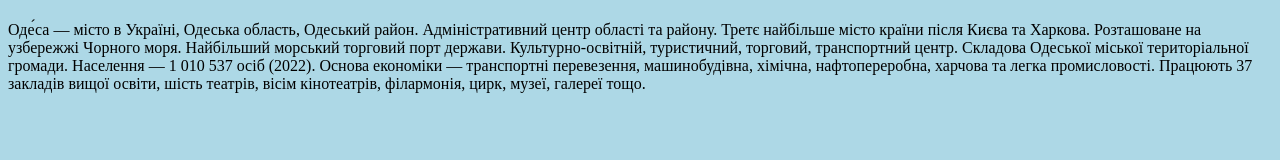
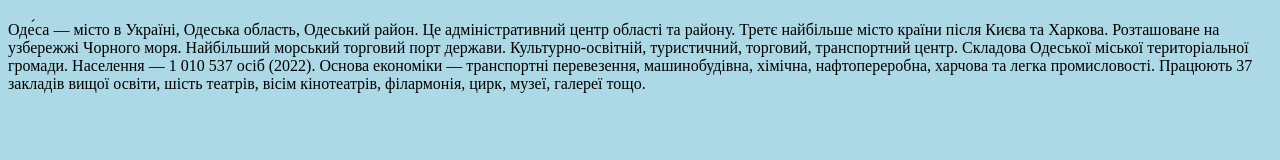
Before and after one commit to Artyom2012/artyom, a plain HTML site: page index.html in a window 1280 px wide. Drawn offline with Linux system fonts and the light colour scheme.

Commit message:
Update index.html

```diff
--- a/index.html
+++ b/index.html
@@ -5,7 +5,7 @@
 </head>
 <body bgcolor=lightblue>
 <h1></h1>
-<p>Оде́са — місто в Україні, Одеська область, Одеський район. Адміністративний центр області та району. Третє найбільше місто країни після Києва та Харкова. Розташоване на узбережжі Чорного моря. Найбільший морський торговий порт держави. Культурно-освітній, туристичний, торговий, транспортний центр. Складова Одеської міської територіальної громади. Населення — 1 010 537 осіб (2022). Основа економіки — транспортні перевезення, машинобудівна, хімічна, нафтопереробна, харчова та легка промисловості. Працюють 37 закладів вищої освіти, шість театрів, вісім кінотеатрів, філармонія, цирк, музеї, галереї тощо.</p>
+<p>Оде́са — місто в Україні, Одеська область, Одеський район. Це адміністративний центр області та району. Третє найбільше місто країни після Києва та Харкова. Розташоване на узбережжі Чорного моря. Найбільший морський торговий порт держави. Культурно-освітній, туристичний, торговий, транспортний центр. Складова Одеської міської територіальної громади. Населення — 1 010 537 осіб (2022). Основа економіки — транспортні перевезення, машинобудівна, хімічна, нафтопереробна, харчова та легка промисловості. Працюють 37 закладів вищої освіти, шість театрів, вісім кінотеатрів, філармонія, цирк, музеї, галереї тощо.</p>
 
 </body>
 </html>
```
